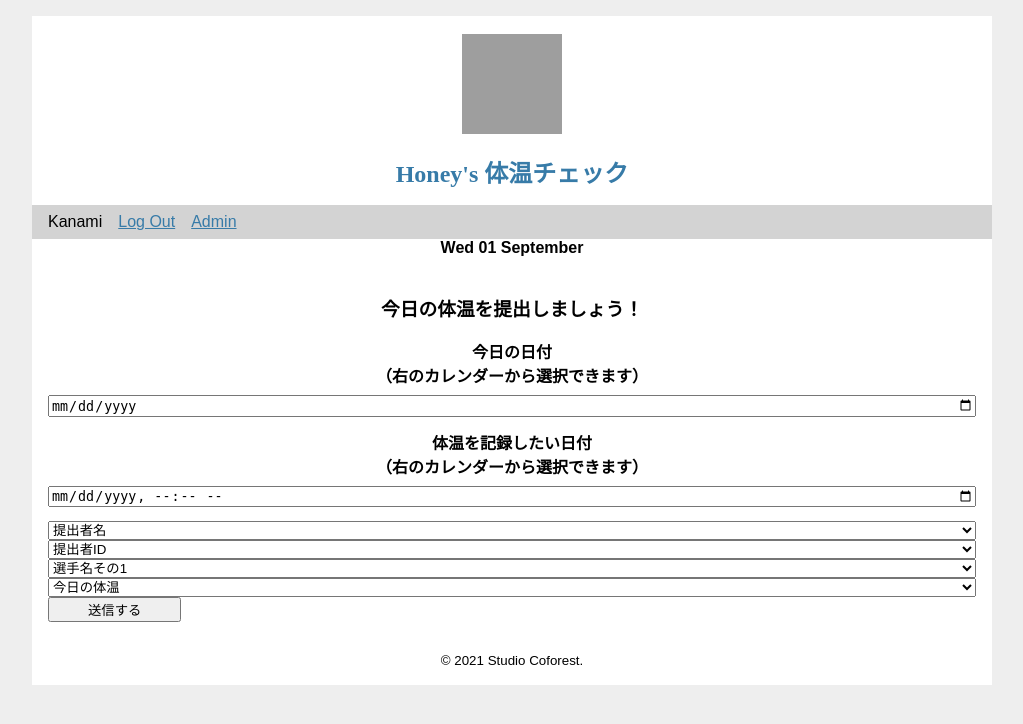
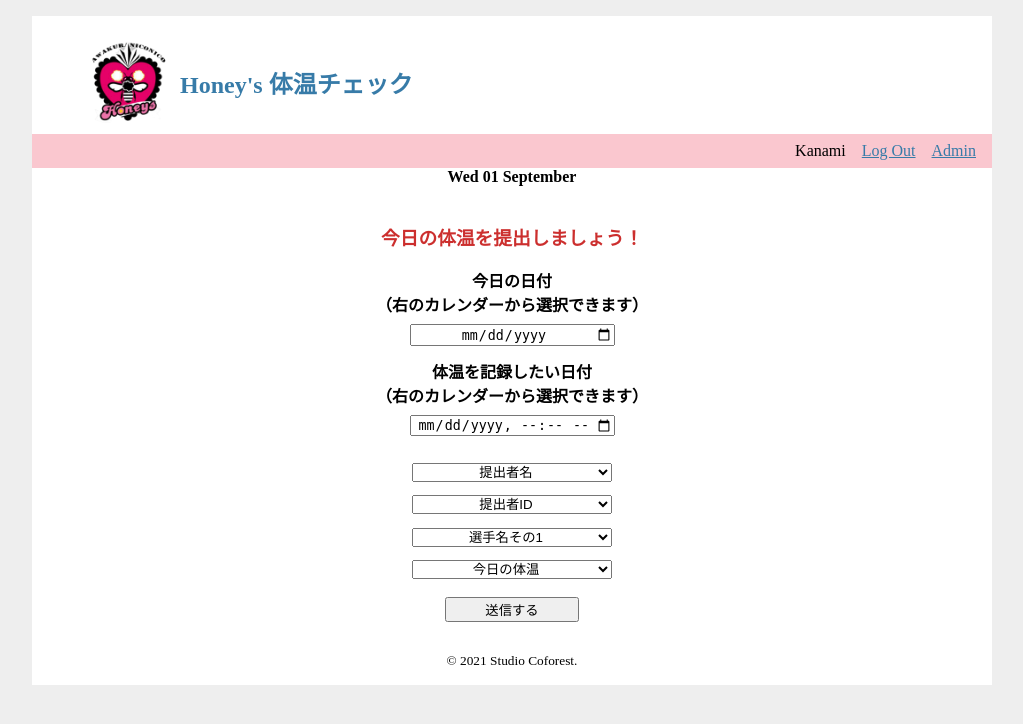
Before and after one commit to KanamiKobayashi/MVP1-temperature-check-app, a Flask app: page / in a window 1280 px wide. Shown: the top 724 px of the page, without its empty margins (128-1151 px from the left). Run offline with Flask 2, Linux system fonts and the light colour scheme; a user stored in the database is signed in; data comes from the database, SQL or seed files in the repository; grey boxes are pictures that could not be loaded.

Commit message:
inputを中央揃えにして、幅も決めて中央へ

```diff
--- a/static/style.css
+++ b/static/style.css
@@ -1,10 +1,10 @@
-html { font-family: sans-serif; background: #eee; padding: 1rem; }
+html { background: #eee; padding: 1rem; }
 body { text-align: center; max-width: 960px; margin: 0 auto; background: white; }
-h1 { font-family: serif; color: #377ba8; margin: 1rem 0; }
-h2 { font-family: serif; color: #377ba8; margin: 1rem 0; }
+h1 { color: #377ba8; margin: 1rem 0; }
+h2 { color: #377ba8; margin: 1rem 0; }
+h3 { color:#cc2f2e; }
 a { color: #377ba8; }
-hr { border: none; border-top: 1px solid lightgray; }
-nav { background: lightgray; display: flex; align-items: center; padding: 0 0.5rem; }
+nav { background: rgb(250, 199, 207); display: flex; align-items: center; padding: 0 0.5rem; flex-direction: row-reverse;}
 nav h1 { flex: auto; margin: 0; }
 nav h1 a { text-decoration: none; padding: 0.25rem 0.5rem; }
 nav ul  { display: flex; list-style: none; margin: 0; padding: 0; }
@@ -24,4 +24,40 @@ nav ul li a, nav ul li span, header .action { display: block; padding: 0.5rem; }
 .content input, .content textarea { margin-bottom: 1em; }
 .content textarea { min-height: 12em; resize: vertical; }
 input.danger { color: #cc2f2e; }
-input[type=submit] { align-self: start; min-width: 10em; }
+input[type=submit] { align-self: center; min-width: 10em; }
+
+table, th, td {
+    border: 1px solid black;
+    border-collapse: collapse;
+}
+table {
+    width: 100%;
+}
+.bolded {
+    font-weight: 700;
+}
+.float-left {
+    float: left;
+}
+header {
+    padding: 0 5%;
+}
+#wrapper {
+    clear: both;
+}
+header h2 {
+    padding-top: 15px;
+}
+.input_width {
+    width:33%;
+    text-align: center;
+    align-self: center;
+}
+.input_width_main {
+    width: 15em;
+    text-align: center;
+    align-self: center;
+}
+select {
+    margin-top: 1em;
+}
--- a/templates/auth/login.html
+++ b/templates/auth/login.html
@@ -7,9 +7,9 @@
 {% block content %}
   <form method="post">
     <label for="username">Username</label>
-    <input name="username" id="username" required>
+    <input name="username" id="username" required class="input_width">
     <label for="password">Password</label>
-    <input type="password" name="password" id="password" required>
-    <input type="submit" value="Log In">
+    <input type="password" name="password" id="password" required class="input_width">
+    <input type="submit" value="Log In" >
   </form>
 {% endblock %}
--- a/templates/auth/register.html
+++ b/templates/auth/register.html
@@ -7,9 +7,9 @@
 {% block content %}
   <form method="post">
     <label for="username">Username</label>
-    <input name="username" id="username" required>
+    <input name="username" id="username" required class="input_width">
     <label for="password">Password</label>
-    <input type="password" name="password" id="password" required>
+    <input type="password" name="password" id="password" required class="input_width">
     <input type="submit" value="Register">
   </form>
 {% endblock %}
--- a/templates/index.html
+++ b/templates/index.html
@@ -8,12 +8,13 @@
 </div>
 
 <!--参照：https://code-kitchen.dev/html/select-option/-->
+<div>
     <form action="./" method="post" enctype = "multipart/form-data">
     <label for="input_date">今日の日付<br>（右のカレンダーから選択できます）</label>
-    <input type="date" name="input_date" id="input_date" required>
+    <input type="date" name="input_date" id="input_date" required class="input_width_main">
     <label for="check_date">体温を記録したい日付<br>（右のカレンダーから選択できます）</label>
-    <input type="datetime-local" name="check_date" id="check_date" required>
-    <select name="modified_by" required>
+    <input type="datetime-local" name="check_date" id="check_date" required class="input_width_main">
+    <select name="modified_by" required class="input_width_main">
         <option value="">提出者名</option>
         <option value="小林繁治">小林繁治</option>
         <option value="尾久土三枝子">尾久土三枝子</option>
@@ -21,7 +22,7 @@
         <option value="小林則夫">小林則夫</option>
         <option value="春名昌美">春名昌美</option>
     </select>
-    <select name="parent_id" required>
+    <select name="parent_id" required class="input_width_main">
         <option value="">提出者ID</option>
         <option value="1">1</option>
         <option value="2">2</option>
@@ -29,7 +30,7 @@
         <option value="4">4</option>
         <option value="5">5</option>
     </select>
-    <select name="student_name" required>
+    <select name="student_name" required class="input_width_main">
         <option value="">選手名その1</option>
         <option value="小林佳奈美">小林佳奈美</option>
         <option value="室山いずみ">室山いずみ</option>
@@ -37,7 +38,7 @@
         <option value="小林祐太">小林祐太</option>
         <option value="春名麻衣">春名麻衣</option>
     </select>
-    <select name="temperature" required>
+    <select name="temperature" required class="input_width_main">
         <option value="">今日の体温</option>
         <option value="35.5℃以下">35.5℃以下</option>
         <option value="35.6℃">35.6℃</option>
@@ -77,8 +78,10 @@
         <option value="38.9℃">38.9℃</option>
         <option value="39.0℃以上">39.0℃以上</option>
     </select>
+    <br>
     <input type="submit" value="送信する">
     </form>
+</div>
 
 <!-- 参照：https://code-kitchen.dev/html/input-date/#input-type%3D%22date%22%E3%81%AE%E4%BD%BF%E3%81%84%E6%96%B9 -->
 
```
Also changed, not shown: static/img/honeys_logo.jpg (added), static/img/honeys_logo.png (added). Lines whose indentation alone changed are shown as unchanged.
